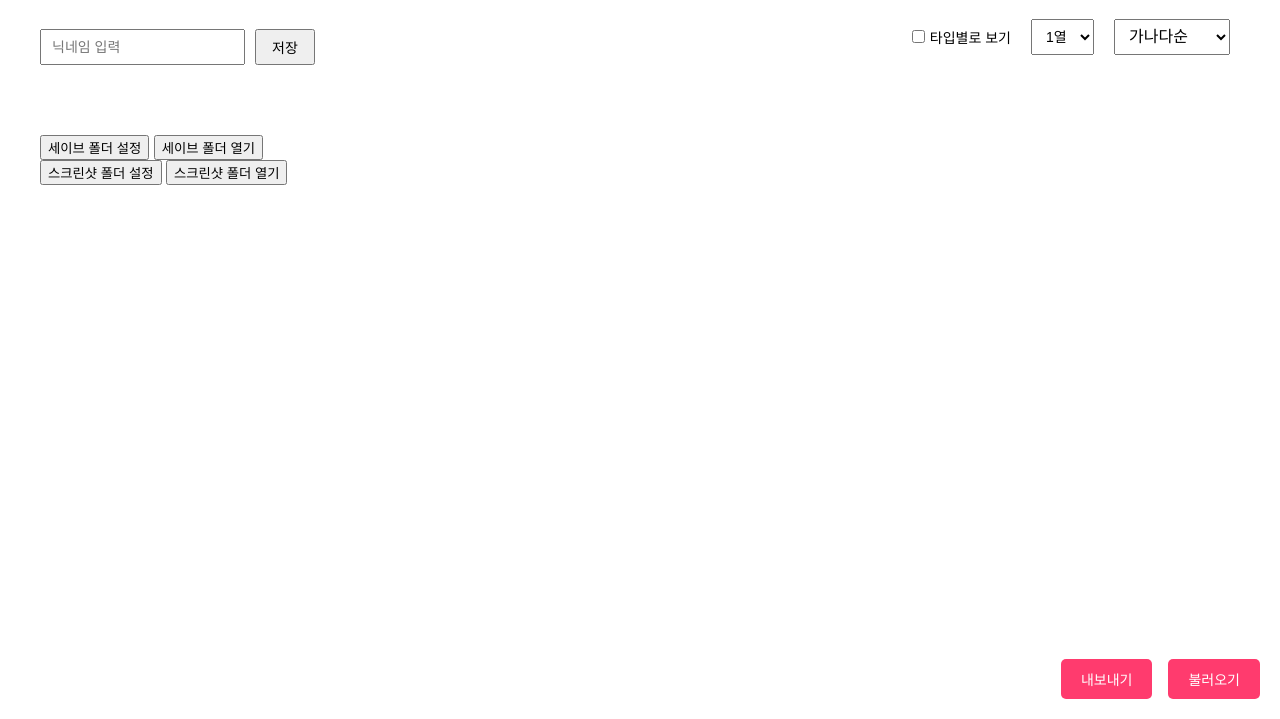
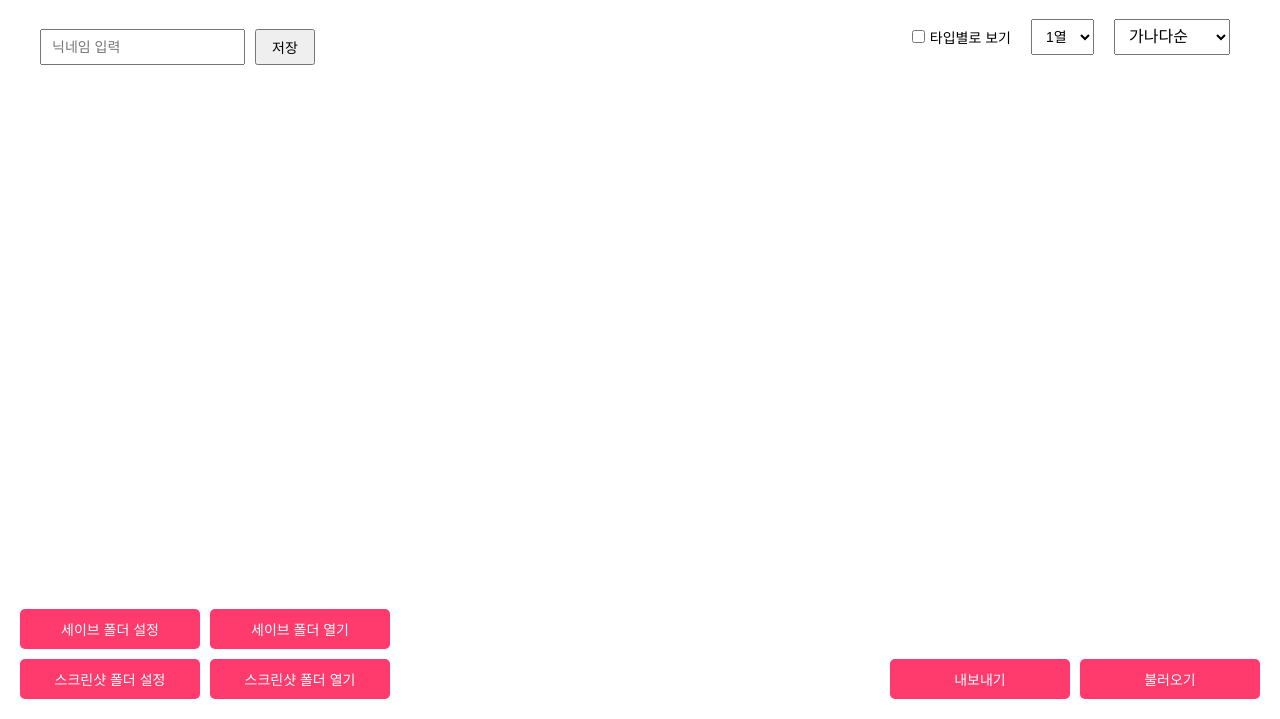
Before and after one commit to SuperLeeK/github-action, a website built with webpack: page src/index.html in a window 1280 px wide. Shown: the part 81-800 px from the top of the page. Built offline with nearby package versions, Linux system fonts and the light colour scheme.

Commit message:
Add folder path button

```diff
--- a/src/index.html
+++ b/src/index.html
@@ -36,20 +36,21 @@
         </div>
     </div>
     <div id="counters"></div>
-    <div id="data-import-export">
-        <button id="exportButton" onclick="exportData()">내보내기</button>
-        <input type="file" id="importFile" style="display:none;" onchange="importData(this.files[0])">
-        <button id="importButton" onclick="document.getElementById('importFile').click()">불러오기</button>
-    </div>
-
-    <div id="folder-paths">
-        <div>
+    <div id="bottom-left-controls">
+        <div class="control-group">
             <button id="setSavePathButton">세이브 폴더 설정</button>
             <button id="openSavePathButton">세이브 폴더 열기</button>
         </div>
-        <div>
+        <div class="control-group">
             <button id="setScreenshotPathButton">스크린샷 폴더 설정</button>
             <button id="openScreenshotPathButton">스크린샷 폴더 열기</button>
+        </div>
+    </div>
+    <div id="bottom-right-controls">
+        <div class="control-group">
+            <button id="exportButton" onclick="exportData()">내보내기</button>
+            <input type="file" id="importFile" style="display:none;" onchange="importData(this.files[0])">
+            <button id="importButton" onclick="document.getElementById('importFile').click()">불러오기</button>
         </div>
     </div>
 
--- a/src/styles.css
+++ b/src/styles.css
@@ -310,3 +310,46 @@ button.decrement {
   font-size: 20px; /* 버튼 폰트 크기 증가 */
   /* padding: 8px 12px; 버튼 크기 증가 */
 }
+
+#bottom-left-controls,
+#bottom-right-controls {
+  position: fixed;
+  bottom: 20px;
+  display: flex;
+  flex-direction: column;
+  gap: 10px;
+}
+
+#bottom-left-controls {
+  left: 20px;
+}
+
+#bottom-right-controls {
+  right: 20px;
+}
+
+.control-group {
+  display: flex;
+  gap: 10px;
+}
+
+#bottom-left-controls button,
+#bottom-right-controls button {
+  padding: 10px 15px;
+  background-color: #ff3b6e; /* 요청하신 정확한 핑크 색상으로 변경 */
+  color: white;
+  border: none;
+  border-radius: 5px;
+  cursor: pointer;
+  font-size: 14px;
+  width: 180px;
+  text-align: center;
+  white-space: nowrap;
+  overflow: hidden;
+  text-overflow: ellipsis;
+}
+
+#bottom-left-controls button:hover,
+#bottom-right-controls button:hover {
+  background-color: #e0355f; /* 호버 시 약간 더 어두운 색상 */
+}
```
